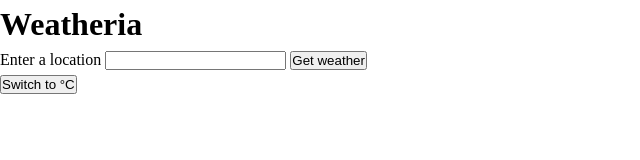
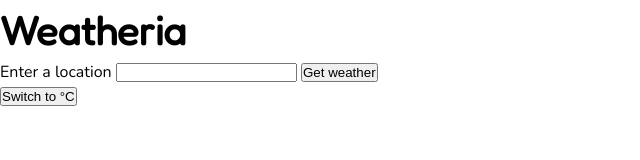
Before and after one commit to martupeluso/weather-app, a website built with webpack: page src/template.html in a window 1280 px wide. Shown: the whole page, without its empty margins (0-640 px from the left). Built offline with nearby package versions, Linux system fonts and the light colour scheme; no server answers.

Commit message:
Apply font families and sizes

```diff
--- a/src/styles.css
+++ b/src/styles.css
@@ -48,5 +48,11 @@
 }
 
 body {
+  font-family: "Nunito", var(--font-stack);
   line-height: 1.5;
 }
+
+h1 {
+  font-family: "Fredoka", var(--font-stack);
+  font-size: 2.5rem;
+}
```
